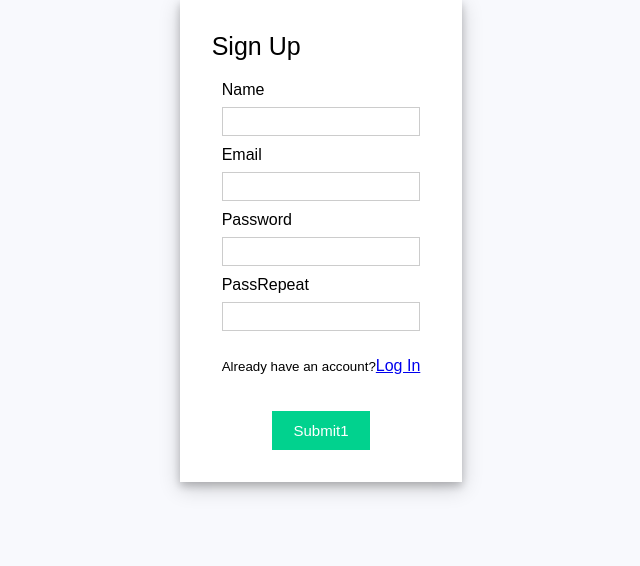
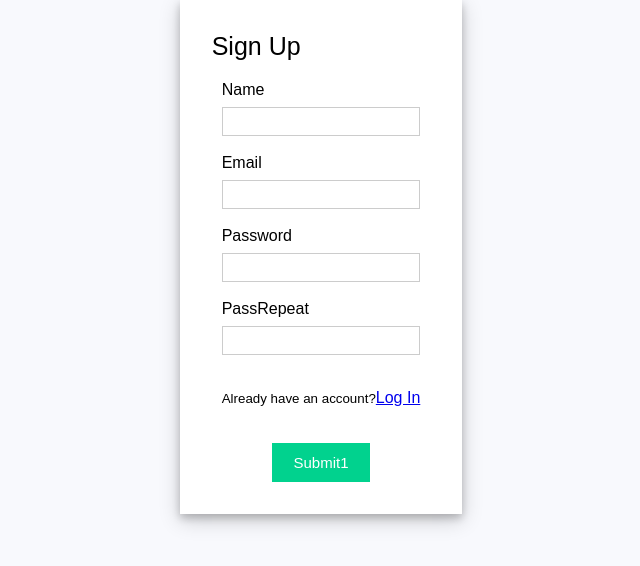
Before and after one commit to Arman199116/redux-login, a React (Create React App) app: page / in a window 1280 px wide. Both pictures are taken after a click on the element "Sign up". Shown: the top 566 px of the page, without its empty margins (319-959 px from the left). Built offline with nearby package versions, Linux system fonts and the light colour scheme.

Commit message:
add sign up validation and check errors

```diff
--- a/src/App.css
+++ b/src/App.css
@@ -60,3 +60,8 @@ input[type="submit"]:hover {
     gap: 8px;
     margin: 10px;
 }
+
+.errorMessage {
+    color: red;
+
+}
--- a/src/components/Login.js
+++ b/src/components/Login.js
@@ -9,6 +9,7 @@ function Login() {
     const {incorrectEmOrPass, isLoading} = useSelector(selectCheckObj);
 
     let MemoForm = useMemo(() => <SignInForm />, []);
+
     return (
         <div className="app">
             <div className="login-form">
@@ -26,6 +27,7 @@ function Login() {
                                 show={incorrectEmOrPass}
                             />
                             { MemoForm }
+                            {console.log(333333333)}
                         </>
                     )
                 }
--- a/src/components/SignUp.js
+++ b/src/components/SignUp.js
@@ -1,35 +1,168 @@
-import React, {useMemo} from "react";
-import { useSelector } from "react-redux";
-import { selectCheckObj } from "./../redux/store";
-import SignUpForm from './forms/SignUpForm'
-import ClipLoader from 'react-spinners/ClipLoader';
-
+import React, { useState } from "react";
+import { useSelector, useDispatch } from "react-redux";
+import { selectCheckObj, signUp, showLoading  } from "./../redux/store";
+import ClipLoader from "react-spinners/ClipLoader";
+import Submit from "../components/inputs/Submit";
+import { Link } from "react-router-dom";
 import Message from './Message';
+import { getData } from "./../functions/getData";
+import {addDataToLocalstorage} from './../functions/addDataToLocalstorage'
 
 function SignUp() {
-    const memoForm = useMemo(() => <SignUpForm />,[]);
-    const {signUpIsIncorrect, succesRegister, isLoading } = useSelector(selectCheckObj);
+    const dispatch = useDispatch();
+    const { isLoading } = useSelector(selectCheckObj);
+    const initialValues = { name: "", email: "", password: "", passrepeat: "" };
+    const [formValues, setFormValues] = useState(initialValues);
+    const [formErrors, setFormErrors] = useState({});
+    const [isSubmit, setIsSubmit] = useState(false);
+
+    const handleChange = (e) => {
+        const {name, value} = e.target;
+        setFormValues({...formValues, [name] : value})
+    }
+    const handleSubmit = async (e) => {
+        e.preventDefault();
+
+        setFormErrors(validate(formValues));
+
+        let data = {
+            name: formValues.name,
+            email: formValues.email,
+            password: formValues.password,
+        };
+        if (Object.keys(formErrors).length === 0 && isSubmit) {
+            dispatch(
+                showLoading({
+                    type: "SHOWLOADING",
+                    isLoading: true,
+                })
+            );
+            function submitForm() {
+
+                return new Promise((resolve) => {
+                    setTimeout(() => {
+                        resolve();
+                    }, 200);
+                });
+            }
+            await submitForm();
+            addDataToLocalstorage({ data });
+        }
+        setIsSubmit(true);
+        dispatch(
+            showLoading({
+                type: "SHOWLOADING",
+                isLoading: false,
+            })
+        );
+    };
+    const validate = (values) => {
+        const errors = {};
+        const regex = /^[^\s@]+@[^\s@]+\.[^\s@]{2,}$/i;
+
+        if (!values.name) {
+            errors.name = "Username is Required";
+        }
+        if (!values.email) {
+            errors.email = "Email is Required";
+        } else if (!regex.test(values.email)) {
+            errors.email = "Not valid email";
+        } else if (getData(values.email)) {
+            errors.email = "User email is used";
+        }
+        if (!values.passrepeat) {
+            errors.passrepeat = "PassReaped is Required";
+        }
+        if (!values.password) {
+            errors.password = "Password is Required";
+        } else if (values.password.length < 2) {
+            errors.password = "Password must be more than 2 chars";
+        } else if (values.password !== values.passrepeat) {
+            errors.passrepeat = "Password and PassReaped is not equal";
+        }
+        return errors;
+    }
 
     return (
         <div className="app">
             <div className="login-form">
                 <div className="title">Sign Up</div>
-
-                    <div className="form">
-                    { isLoading ? (
+                <div className="form">
+                    {isLoading ? (
                         <div className="login-form">
-                            <ClipLoader color={'red'} size={120} />
+                            <ClipLoader color={"red"} size={120} />
                             <p>Please wait</p>
                         </div>
                     ) : (
                         <>
-                            <Message show={signUpIsIncorrect} message='Please create a correct data' />
-                            <Message show={succesRegister} message='You just signed up' />
-                            { memoForm }
+                            <Message show={Object.keys(formErrors).length === 0 && isSubmit} message='You just signed up' />
+                            <form
+                                onSubmit={(e) => {
+                                    handleSubmit(e);
+                                    //Object.keys(formErrors).length === 0 && isSubmit && handleSignUp(e, dispatch);
+                                }}
+                            >
+                                <div className="input-container">
+                                    <label>Name</label>
+                                    <input
+                                        type="text"
+                                        name="name"
+                                        value={formValues.name}
+                                        onChange={(e) => handleChange(e)}
+                                    />
+                                <small className="errorMessage">{formErrors.name}</small>
+                                </div>
+                                <div className="input-container">
+                                    <label>Email</label>
+                                    <input
+                                        type="text"
+                                        name="email"
+                                        value={formValues.email}
+                                        onChange={(e) => handleChange(e)}
+                                    />
+                                <small className="errorMessage">{formErrors.email}</small>
+                                </div>
+                                <div className="input-container">
+                                    <label>Password</label>
+                                    <input
+                                        type="password"
+                                        name="password"
+                                        value={formValues.password}
+                                        onChange={(e) => handleChange(e)}
+                                        />
+                                <small className="errorMessage">{formErrors.password}</small>
+                                </div>
+                                <div className="input-container">
+                                    <label>PassRepeat</label>
+                                    <input
+                                        type="password"
+                                        name="passrepeat"
+                                        value={formValues.passrepeat}
+                                        onChange={(e) => handleChange(e)}
+                                        />
+                                <small className="errorMessage">{formErrors.passrepeat}</small>
+                                </div>
+                                <div
+                                    className="input-container"
+                                    onClick={(e) => {
+                                        dispatch(
+                                            signUp({
+                                                type: "SIGNUP",
+                                                signUp: false,
+                                            })
+                                        );
+                                    }}
+                                >
+                                    <p>
+                                        <small>Already have an account?</small>
+                                        <Link to="/">Log In</Link>
+                                    </p>
+                                </div>
+                                <Submit value="Submit1" />
+                            </form>
                         </>
                     )}
-                    </div>
-
+                </div>
             </div>
         </div>
     );
--- a/src/components/forms/SignInForm.js
+++ b/src/components/forms/SignInForm.js
@@ -1,9 +1,6 @@
-import { useDispatch, useSelector } from "react-redux";
+import { useDispatch } from "react-redux";
 import { handleSubmit } from "../../functions/formSubmit";
 import { Link } from "react-router-dom";
-import Input from "../inputs/Input";
-import { handleSignUp } from "../../functions/handleSignUp";
-import Submit from "../inputs/Submit";
 import { signUp } from "./../../redux/store";
 
 export const SignInForm = () => {
@@ -11,20 +8,40 @@ export const SignInForm = () => {
 
     return (
         <form onSubmit={(e) => handleSubmit(e, dispach)}>
-            <Input name="Email" type="email" />
-            <Input name="Password" type="password" />
+
+            <div className="input-container">
+                <label>Name</label>
+                <input
+                    type="email"
+                    name="email"
+                    required
+                />
+            </div>
+            <div className="input-container">
+                <label>password</label>
+                <input
+                    type={'password'}
+                    name="password"
+                    required
+                />
+            </div>
             <div
                 className="input-container"
                 onClick={(e) => {
-                    dispach(signUp({
-                        type : 'SIGNUP',
-                        signUp : true
-                    }));
+                    dispach(
+                        signUp({
+                            type: "SIGNUP",
+                            signUp: true,
+                        })
+                    );
                 }}
             >
                 <Link to="/">Sign up</Link>
             </div>
-            <Submit value="Submit" />
+
+            <div className="button-container">
+                <input type="submit" value={'Submit'} />
+            </div>
         </form>
     );
 };
--- a/src/components/forms/SignUpForm.js
+++ b/src/components/forms/SignUpForm.js
@@ -3,7 +3,7 @@ import { Link } from "react-router-dom";
 import Input from "../inputs/Input";
 import Submit from "../inputs/Submit";
 import { handleSignUp } from "../../functions/handleSignUp";
-import { useDispatch, useSelector } from "react-redux";
+import { useDispatch } from "react-redux";
 import { signUp } from "./../../redux/store";
 
 
@@ -28,9 +28,7 @@ function MemoSignUp() {
                 <p><small>Already have an account?</small>
                 <Link to="/">Log In</Link></p>
             </div>
-
             <Submit value="Submit1" />
-
         </form>
     );
 }
--- a/src/components/inputs/Input.js
+++ b/src/components/inputs/Input.js
@@ -1,10 +1,10 @@
 import React from "react";
 
-function Input({ name, type}) {
+function Input({ name, type, value }) {
     return (
         <div className="input-container">
             <label>{name}</label>
-            <input type={type} name={name.toLowerCase()}  required />
+            <input type={type} name={name.toLowerCase()} value={value ? value : ''}  />
         </div>
     );
 }
--- a/src/components/inputs/Submit.js
+++ b/src/components/inputs/Submit.js
@@ -3,7 +3,7 @@ import React from "react";
 function Submit({value, handleSubmit}) {
     return (
         <div className="button-container">
-            <input type="submit" value={value} onClick={handleSubmit ? (e) => handleSubmit(e) : null} />
+            <input type="submit" value={value} onClick={handleSubmit ? (e) => handleSubmit(e) : undefined} />
         </div>
     );
 }
--- a/src/functions/addDataToLocalstorage.js
+++ b/src/functions/addDataToLocalstorage.js
@@ -1,7 +1,5 @@
-import { signUp } from './../redux/store';
-export const addDataToLocalstorage = ( {data , dispach}) => {
+export const addDataToLocalstorage = ( {data}) => {
     if(data?.email) {
-
         localStorage.setItem(data.email, JSON.stringify(data)) ;
     }
 }
--- a/src/functions/formSubmit.js
+++ b/src/functions/formSubmit.js
@@ -4,13 +4,15 @@ import { setUserState, signUp, showLoading} from '../redux/store';
 export const handleSubmit = async (e, dispach) => {
     e.preventDefault();
 
-
     const { email, password } = e.target;
     let user = getData(email.value);
-
+    dispach(signUp({
+        type : 'INCORRECT',
+        incorrectEmOrPass : false
+    }));
     function submitForm() {
         dispach(showLoading({
-            type : 'SHOwLOADING',
+            type : 'SHOWLOADING',
             isLoading : true
         }))
         return new Promise((resolve) => {
@@ -29,22 +31,26 @@ export const handleSubmit = async (e, dispach) => {
                 user : user
             }));
             dispach(showLoading({
-                type : 'SHOwLOADING',
+                type : 'SHOWLOADING',
                 isLoading : false
             }))
             return;
         }
         dispach(showLoading({
-            type : 'SHOwLOADING',
+            type : 'SHOWLOADING',
             isLoading : false
         }))
+        dispach(signUp({
+            type : 'INCORRECT',
+            incorrectEmOrPass : false
+        }));
     }
     dispach(signUp({
         type : 'INCORRECT',
         incorrectEmOrPass : true
     }));
     dispach(showLoading({
-        type : 'SHOwLOADING',
+        type : 'SHOWLOADING',
         isLoading : false
     }))
 }
--- a/src/functions/handleSignUp.js
+++ b/src/functions/handleSignUp.js
@@ -1,60 +1,11 @@
-import { signUp, showLoading, selectCheckObj } from './../redux/store';
-import { addDataToLocalstorage } from './../functions/addDataToLocalstorage'
-import {getData} from './../functions/getData'
-import { useSelector } from "react-redux";
+import { signUp } from "./../redux/store";
 
-
-export const handleSignUp = async (e, dispach) => {
+export const handleSignIn = (e, dispatch) => {
     e.preventDefault();
-    //const { isEmailInvalid } = useSelector(selectCheckObj);
-    console.log('isEmailInvalid');
-
-    const { name, email, password, passrepeat } = e.target;
-
-    function submitForm() {
-        dispach(showLoading({
-            type : 'SHOwLOADING',
-            isLoading : true
-        }))
-        return new Promise((resolve) => {
-            setTimeout(() => {
-                resolve()
-            }, 500)
+    dispatch(
+        signUp({
+            type: "SIGNUP",
+            signUp: false,
         })
-    }
-    await submitForm();
-
-
-    let user = getData(email && email.value);
-    if ((password && password.value !== passrepeat.value) || user ) {
-        dispach(signUp({
-            type : 'SIGNUPISINCORRECT',
-            signUpIsIncorrect : true
-        }));
-        dispach(showLoading({
-            type : 'SHOwLOADING',
-            isLoading : false
-        }));
-        return;
-    }
-
-    dispach(signUp({
-        type : 'SIGNUPISINCORRECT',
-        signUpIsIncorrect : false
-    }));
-    let data = {name : name?.value, email : email?.value, password : password?.value };
-    addDataToLocalstorage({data, dispach});
-    dispach(showLoading({
-        type : 'SHOwLOADING',
-        isLoading : false
-    }));
-    return;
-}
-
-export const handleSignIn = (e, dispach) => {
-    e.preventDefault();
-    dispach(signUp({
-        type : 'SIGNUP',
-        signUp : false
-    }));
-}
+    );
+};
--- a/src/redux/store.js
+++ b/src/redux/store.js
@@ -13,10 +13,7 @@ const userState = createSlice({
             isExists : false,
             incorrectEmOrPass : false,
             signUp : false,
-            signUpIsIncorrect : false,
-            succesRegister : false,
             isLoading : false,
-            isEmailInvalid : false
         },
     },
 
@@ -53,12 +50,6 @@ const userState = createSlice({
                 case 'SIGNUP':
                     state.check.signUp = action.payload.signUp;
                     break;
-                case 'SIGNUPISINCORRECT':
-                    state.check.signUpIsIncorrect = action.payload.signUpIsIncorrect;
-                    break;
-                case 'SUCCESREGISTER':
-                    state.check.succesRegister = action.payload.succesRegister;
-                    break;
                 case 'INCORRECT':
                     state.check.incorrectEmOrPass = action.payload.incorrectEmOrPass;
                     break;
@@ -68,7 +59,7 @@ const userState = createSlice({
         },
         showLoading : (state, action) => {
             switch (action.payload.type) {
-                case 'SHOwLOADING':
+                case 'SHOWLOADING':
                     state.check.isLoading = action.payload.isLoading
                     break;
                 default:
```
